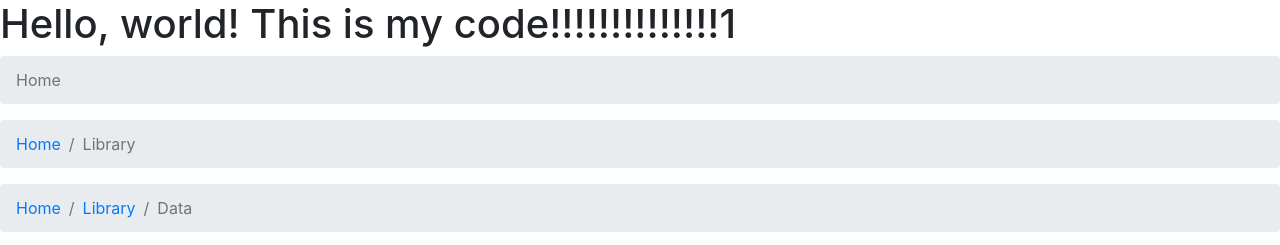
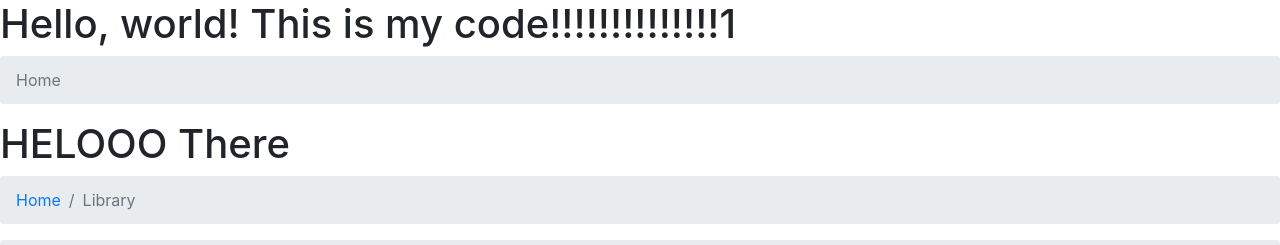
Before and after one commit to ramwadhwa1031/DevopsHw, a plain HTML site: page index.html in a window 1280 px wide. Shown: the top 245 px of the page. Drawn offline with nearby package versions, Linux system fonts and the light colour scheme.

Commit message:
dev second commit

```diff
--- a/index.html
+++ b/index.html
@@ -18,6 +18,8 @@
     <li class="breadcrumb-item active" aria-current="page">Home</li>
   </ol>
 </nav>
+
+<h1> HELOOO There</h1>
 
 <nav aria-label="breadcrumb">
   <ol class="breadcrumb">
```
